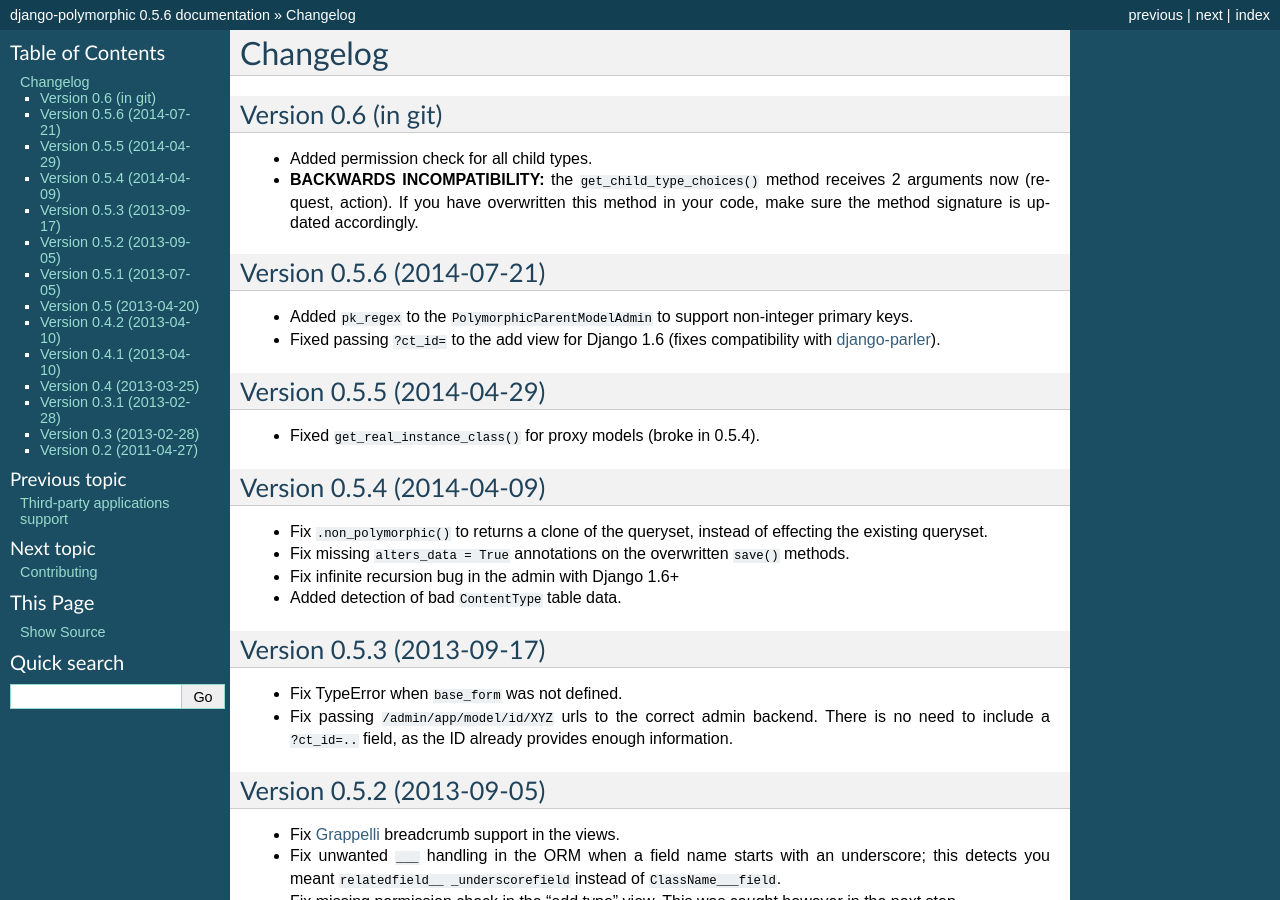
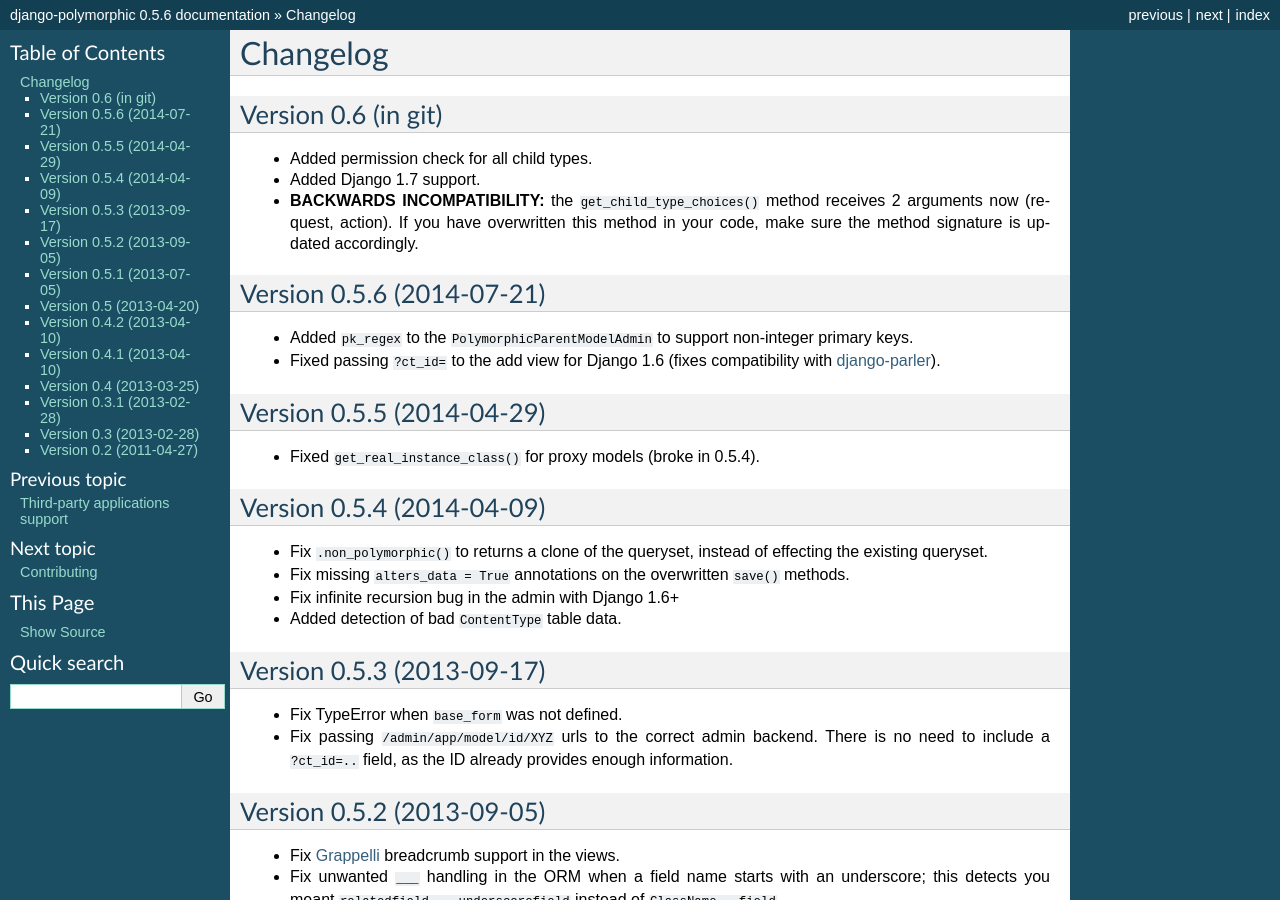
Before and after one commit to jazzband/django-polymorphic, a Sphinx documentation site: the page built from docs/changelog.rst, in a window 1280 px wide and 900 px high. Built offline with Sphinx 7.4.7, drawn with Linux system fonts in a browser that asks for light colours.

Commit message:
Update Changelog for Django 1.7 compatibility

```diff
--- a/docs/changelog.rst
+++ b/docs/changelog.rst
@@ -5,6 +5,7 @@
 --------------------
 
 * Added permission check for all child types.
+* Added Django 1.7 support.
 * **BACKWARDS INCOMPATIBILITY:** the ``get_child_type_choices()`` method receives 2 arguments now (request, action).
   If you have overwritten this method in your code, make sure the method signature is updated accordingly.
 
```
